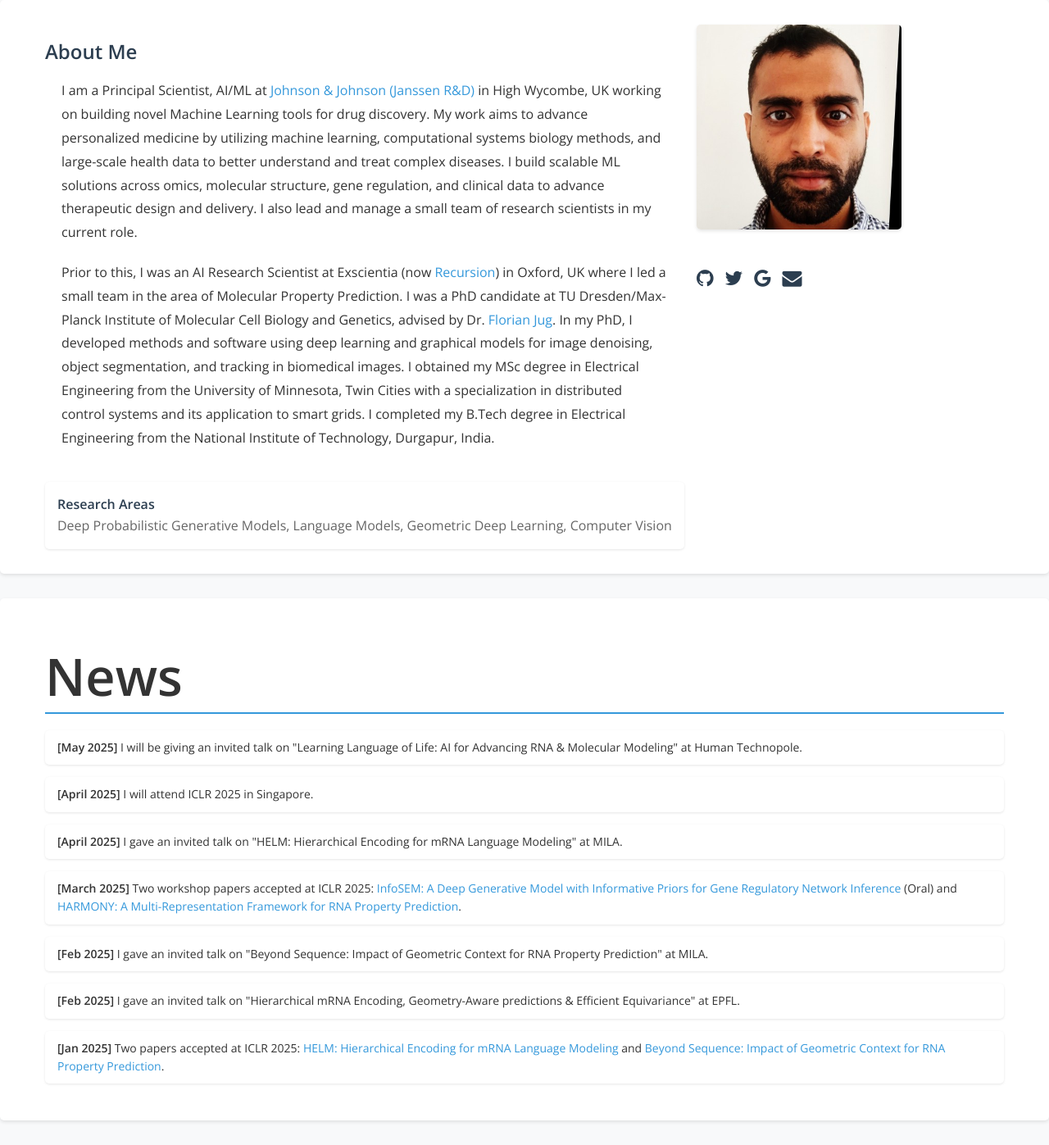
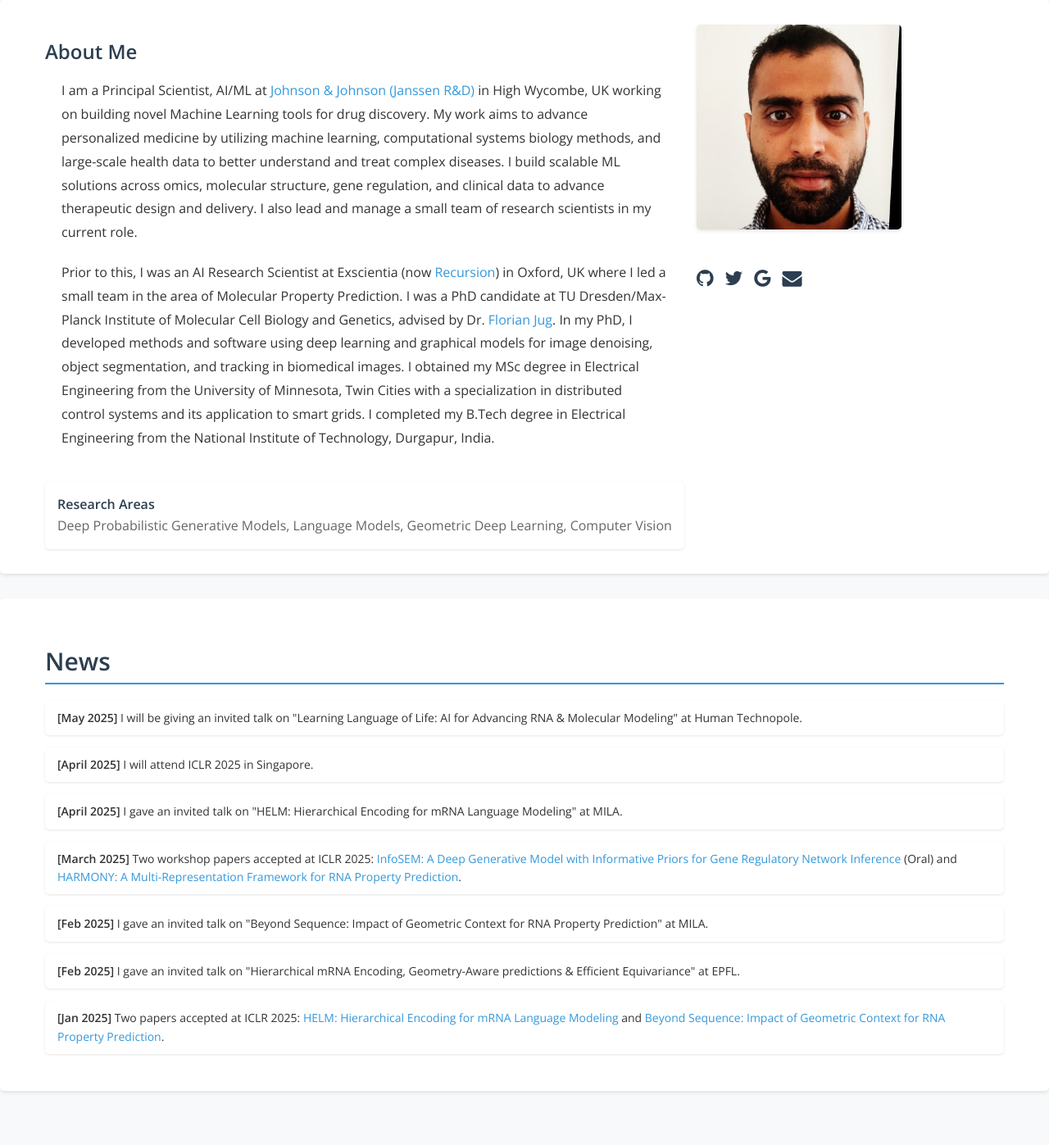
Before and after one commit to mangalp/mangalp.github.io, a Jekyll site: the page built from index.html, in a window 1280 px wide. Shown: the whole page at 82% size. Built offline with Jekyll 4.4.1, drawn with Linux system fonts in a browser that asks for light colours; nearby versions of some CDN libraries; after the commit the page ends 1361 px from its top, so only the background shows below that.

Commit message:
Update sections

```diff
--- a/index.html
+++ b/index.html
@@ -38,7 +38,7 @@ layout: default
   <div class="jumbotron">
     <div class="container" style="padding:0">
       <div class="col-md-12" style="padding:0">
-        <h1 class="whyText">News</h1>
+        <h2 class="whyText">News</h2>
         <ul class="news-list">
           <li><b>[May 2025]</b> I will be giving an invited talk on "Learning Language of Life: AI for Advancing RNA & Molecular Modeling" at Human Technopole.</li>
           <li><b>[April 2025]</b> I will attend ICLR 2025 in Singapore.</li>
```
